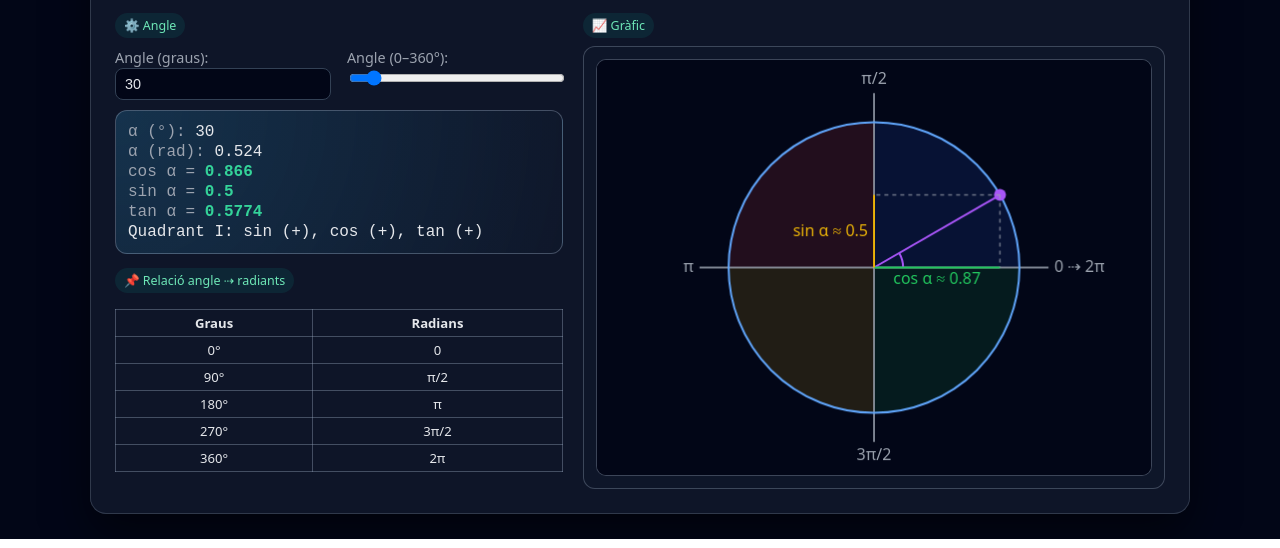
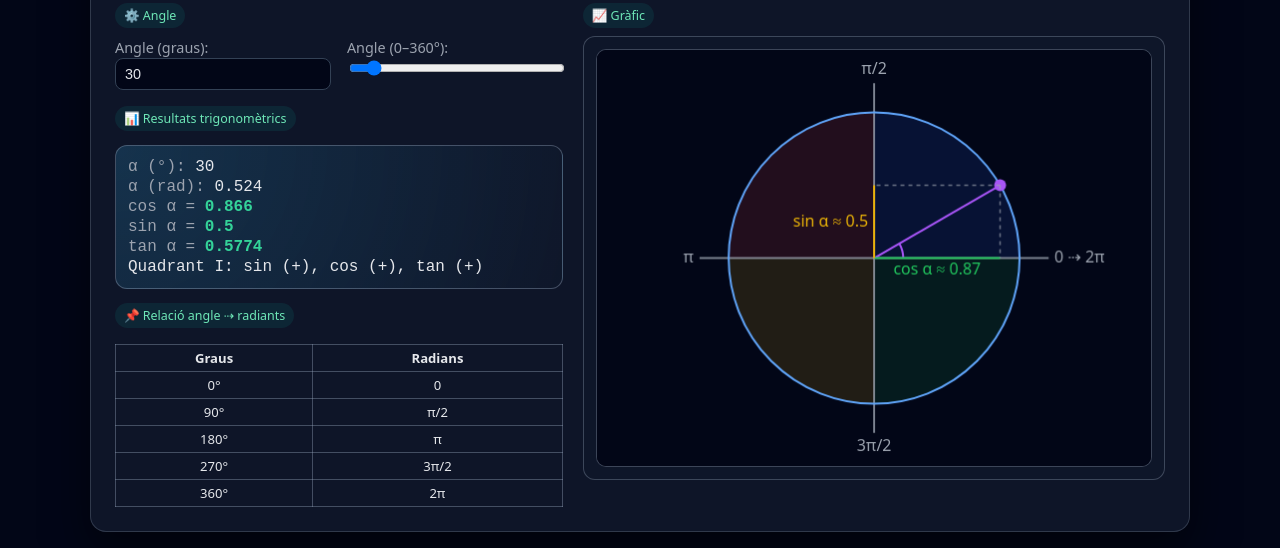
Before and after one commit to larrelacademia/esfera.goniometrica, a plain HTML site: page index.html in a window 1280 px wide. Shown: the part 261-809 px from the top of the page. Drawn offline with Linux system fonts and the light colour scheme.

Commit message:
v5
Updated HTML structure and styles for the trigonometric sphere application, including adjustments to the results display and canvas resizing logic.

```diff
--- a/index.html
+++ b/index.html
@@ -115,7 +115,7 @@
     }
 
     .results-box {
-      margin-top: 10px;
+      margin-top: 6px;
       padding: 10px 12px;
       border-radius: 12px;
       background: radial-gradient(circle at top left, rgba(56,189,248,0.18), rgba(15,23,42,0.95));
@@ -221,6 +221,7 @@
         </div>
 
         <!-- RESULTATS -->
+        <div class="pill" style="margin-top:6px;">📊 Resultats trigonomètrics</div>
         <div class="results-box">
           <div class="result-line"><span class="label">α (°): </span><span id="res-deg">30</span></div>
           <div class="result-line"><span class="label">α (rad): </span><span id="res-rad">π/6</span></div>
@@ -248,7 +249,7 @@
       <div>
         <div class="pill">📈 Gràfic</div>
         <div class="graph-card">
-          <!-- width/height inicials només com a fallback; JS els sobreescriu -->
+          <!-- width/height inicials només com a fallback -->
           <canvas id="unit-circle" width="720" height="540"></canvas>
         </div>
 
@@ -315,22 +316,27 @@ function quadrantText(q,deg){
   return `Sobre un eix – sin ${sign(s)}, cos ${sign(c)}, tan ${Math.abs(c)<1e-8 ? "indefinida" : sign(t)}`;
 }
 
-// Ajusta el canvas a l'ample disponible mantenint proporció 4:3
+// 🔧 Ajusta el canvas mantenint el layout CSS i només puja la resolució interna
 function resizeCanvas() {
   const rect = canvas.getBoundingClientRect();
-  const width = rect.width;
-  const height = rect.width * 0.75; // 4:3
+  const cssWidth = rect.width || 300;
+  const cssHeight = rect.height || cssWidth * 0.75; // per si falla l'aspect-ratio
 
-  canvas.width = width;
-  canvas.height = height;
+  const dpr = window.devicePixelRatio || 1;
 
-  W = canvas.width;
-  H = canvas.height;
+  // Mida REAL del canvas en píxels físics
+  canvas.width = cssWidth * dpr;
+  canvas.height = cssHeight * dpr;
+
+  // Escalem el sistema de coordenades perquè 1 unitat = 1 px CSS
+  ctx.setTransform(dpr, 0, 0, dpr, 0, 0);
+
+  // Guardem mides en píxels CSS per dibuixar
+  W = cssWidth;
+  H = cssHeight;
   cx = W / 2;
   cy = H / 2;
   R = Math.min(W, H) * 0.35;
-
-  draw(currentDeg);
 }
 
 function draw(deg){
@@ -357,20 +363,23 @@ function draw(deg){
   ctx.beginPath(); ctx.moveTo(cx-R*1.2,cy); ctx.lineTo(cx+R*1.2,cy); ctx.stroke();
   ctx.beginPath(); ctx.moveTo(cx,cy-R*1.2); ctx.lineTo(cx,cy+R*1.2); ctx.stroke();
 
+  // 🔹 offset adaptatiu perquè els radian labels no es tallin al mòbil
+  const offset = W < 500 ? 18 : 35;
+
   // radian labels
   ctx.fillStyle="#9ca3af";
   ctx.font = (W < 400 ? "14px system-ui" : "16px system-ui");
 
   ctx.textAlign="left"; ctx.textBaseline="middle";
-  ctx.fillText("0 ⇢ 2π", cx + R + 35, cy);
-  ctx.textAlign="right"; ctx.fillText("π", cx - R - 35, cy);
+  ctx.fillText("0 ⇢ 2π", cx + R + offset, cy);
+  ctx.textAlign="right"; ctx.fillText("π", cx - R - offset, cy);
 
   ctx.textAlign="center";
   ctx.textBaseline="bottom";
-  ctx.fillText("π/2", cx, cy - R - 35);
+  ctx.fillText("π/2", cx, cy - R - offset);
 
   ctx.textBaseline="top";
-  ctx.fillText("3π/2", cx, cy + R + 35);
+  ctx.fillText("3π/2", cx, cy + R + offset);
 
   // cercle
   ctx.beginPath();
@@ -466,7 +475,11 @@ degInput.addEventListener("input",()=>update(parseFloat(degInput.value)));
 slider.addEventListener("input",()=>update(parseFloat(slider.value)));
 
 // Inicialització i resize
-window.addEventListener('resize', resizeCanvas);
+window.addEventListener('resize', () => {
+  resizeCanvas();
+  draw(currentDeg);
+});
+
 resizeCanvas();
 update(currentDeg);
 </script>
```
